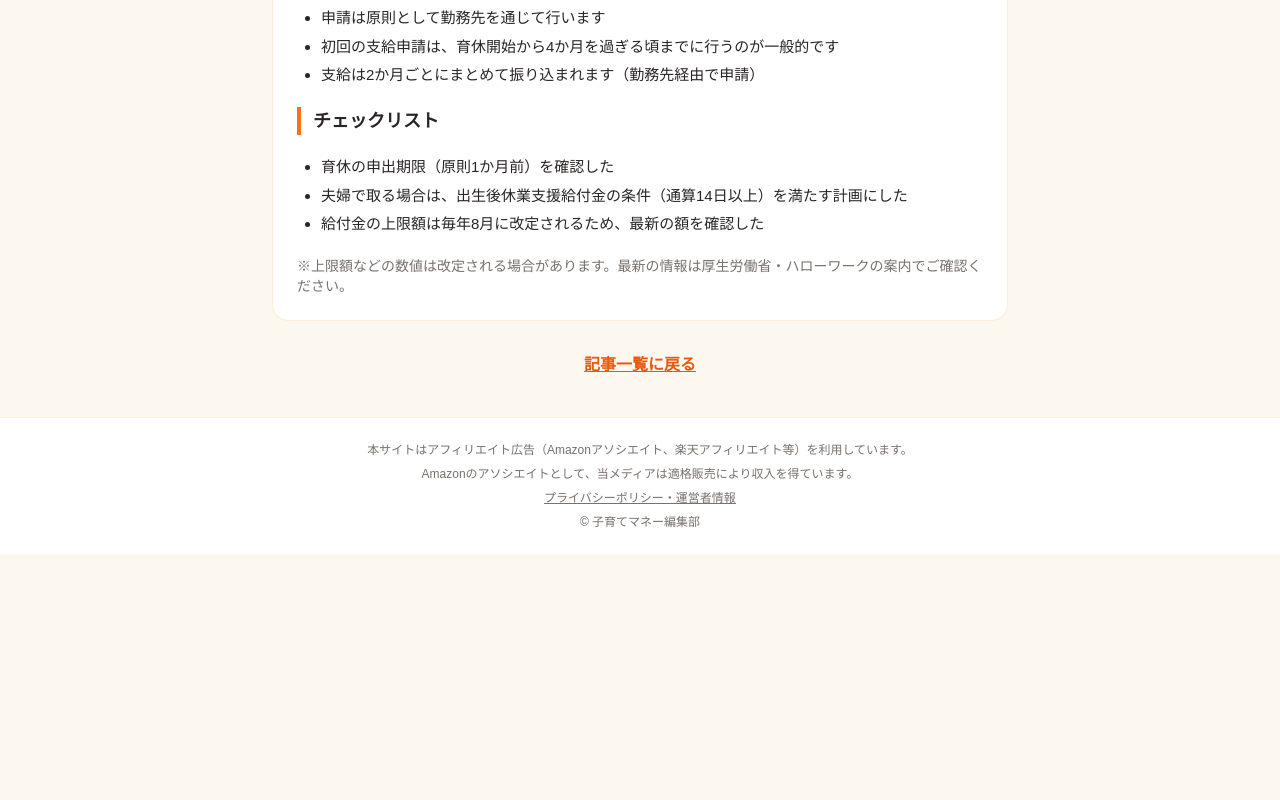
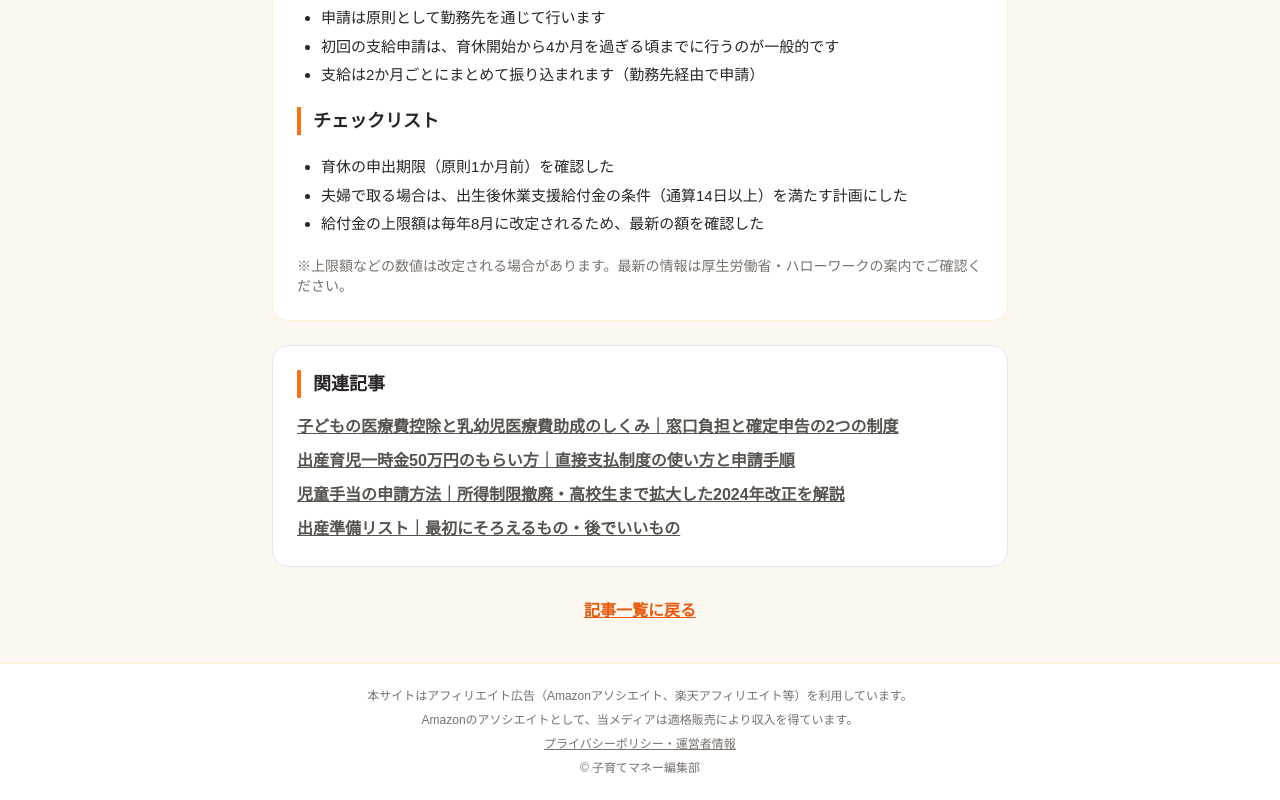
Before and after one commit to omni-labo/kosodate-navi, a plain HTML site: page ikukyu.html in a window 1280 px wide. Shown: the part 741-1541 px from the top of the page. Before the commit the page ends 1295 px from the top, so only its background shows below. Drawn offline with nearby package versions, Linux system fonts and the light colour scheme.

Commit message:
関連記事セクションを追加（サイト内リンク強化）

```diff
--- a/ikukyu.html
+++ b/ikukyu.html
@@ -51,6 +51,16 @@
     </ul>
     <p class="text-sm text-stone-500">※上限額などの数値は改定される場合があります。最新の情報は厚生労働省・ハローワークの案内でご確認ください。</p>
   </div>
+  <div class="bg-white rounded-2xl border border-stone-200 p-6 mt-6">
+    <h2 class="font-bold text-lg border-l-4 border-orange-500 pl-3">関連記事</h2>
+    <ul class="mt-4 space-y-2 leading-relaxed">
+      <li><a href="iryouhi.html" class="text-stone-600 font-bold underline">子どもの医療費控除と乳幼児医療費助成のしくみ｜窓口負担と確定申告の2つの制度</a></li>
+      <li><a href="shussan-ichijikin.html" class="text-stone-600 font-bold underline">出産育児一時金50万円のもらい方｜直接支払制度の使い方と申請手順</a></li>
+      <li><a href="jido-teate.html" class="text-stone-600 font-bold underline">児童手当の申請方法｜所得制限撤廃・高校生まで拡大した2024年改正を解説</a></li>
+      <li><a href="junbi-list.html" class="text-stone-600 font-bold underline">出産準備リスト｜最初にそろえるもの・後でいいもの</a></li>
+    </ul>
+  </div>
+
 
   <div class="mt-8 text-center">
     <a href="index.html#articles" class="text-orange-600 font-bold underline">記事一覧に戻る</a>
```
Also changed, not shown: iryouhi.html (+10 -0 lines), jido-teate.html (+10 -0 lines), junbi-list.html (+10 -0 lines), ninpu-shien.html (+10 -0 lines), shussan-ichijikin.html (+10 -0 lines).
